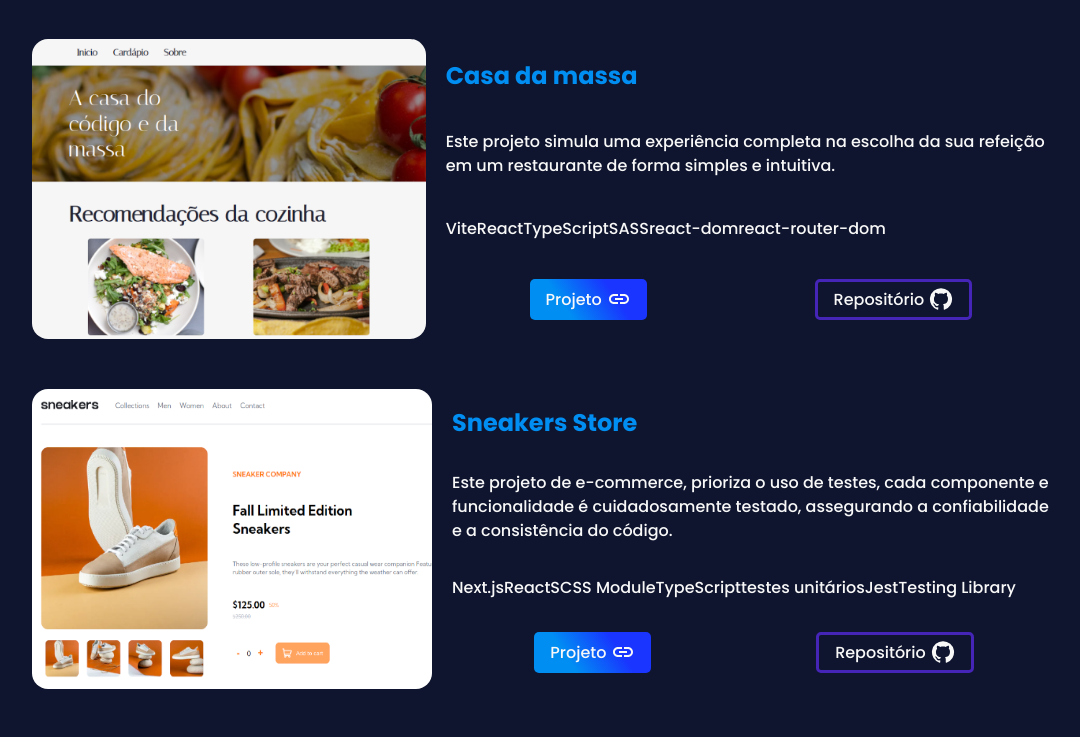
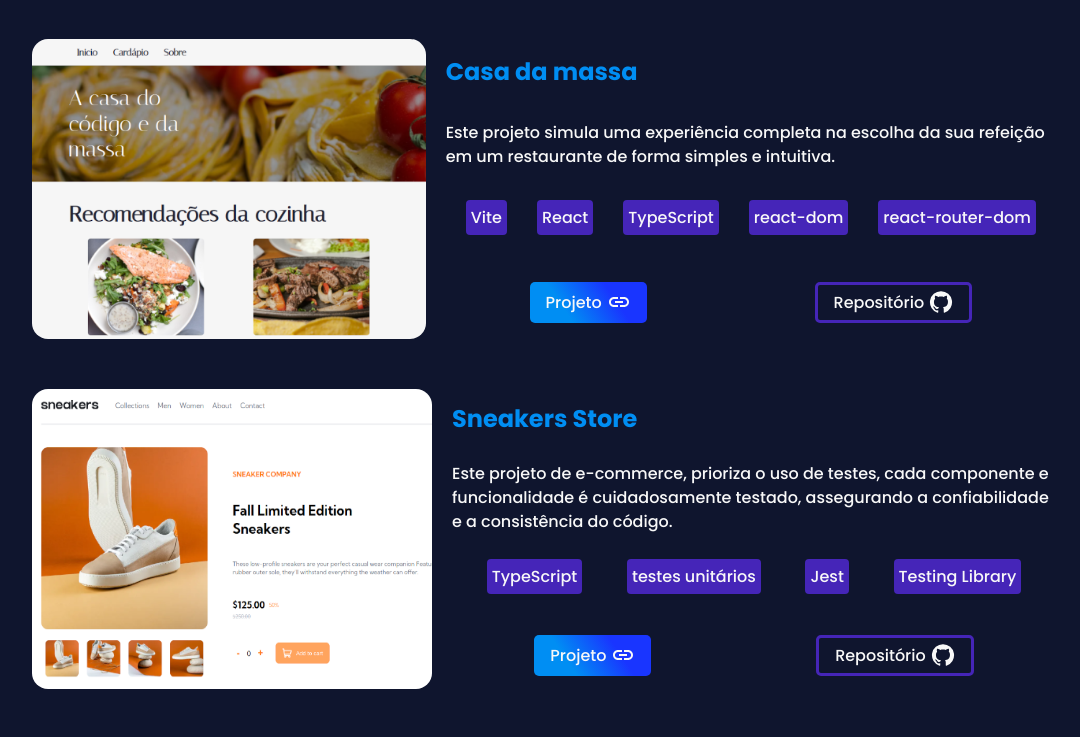
Before and after one commit to gabrielcarvalhogc/portifolio, a React (Vite) app: page / in a window 1280 px wide. Shown: the part 2156-2893 px from the top of the page, without its empty margins (96-1176 px from the left). Built offline with nearby package versions, Linux system fonts and the light colour scheme.

Commit message:
Style: tecnologies styles

```diff
--- a/package.json
+++ b/package.json
@@ -14,7 +14,6 @@
     "@emotion/styled": "^11.11.0",
     "@mui/icons-material": "^5.15.14",
     "@mui/material": "^5.15.14",
-    "framer-motion": "^10.16.4",
     "react": "^18.2.0",
     "react-dom": "^18.2.0",
     "react-slick": "^0.30.2",
--- a/src/components/Projects/Projects.module.scss
+++ b/src/components/Projects/Projects.module.scss
@@ -35,6 +35,20 @@
       .projectDescription {
         font-weight: 400;
         line-height: 1.5;
+      }
+
+      .tecnologies {
+        display: flex;
+        justify-content: space-evenly;
+        margin-bottom: 15px;
+        flex-wrap: wrap;
+        gap: 10px;
+
+        span {
+          background-color: $purple;
+          border-radius: 4px;
+          padding: 5px;
+        }
       }
 
       .projectLinks {
--- a/src/data/projetcs-data.ts
+++ b/src/data/projetcs-data.ts
@@ -15,7 +15,7 @@ export const ProjectsData = [
     img: "/thumb-mercado-pratico.png",
     title: "Mercado Pratico",
     description: "Uma aplicação React simplifica a compra de supermercado online, oferecendo uma interface intuitiva para navegar, com recursos de pesquisa e categorização, os usuários desfrutam de uma experiência personalizada e intuitiva.",
-    tecnologias: ["React","Typescript", "NextJS", "react-dom", "SASS", "UI Material"]
+    tecnologias: ["React","Typescript", "NextJS", "react-dom", "SASS"]
     ,
     links: {
       projectLink: "https://mercado-pratico.vercel.app/",
@@ -27,7 +27,7 @@ export const ProjectsData = [
     img: "/thumb-casa-da-massa.png",
     title: "Casa da massa",
     description: "Este projeto simula uma experiência completa na escolha da sua refeição em um restaurante de forma simples e intuitiva.",
-    tecnologias: ["Vite", "React", "TypeScript", "SASS","react-dom", "react-router-dom"],
+    tecnologias: ["Vite", "React", "TypeScript","react-dom", "react-router-dom"],
     links: {
       projectLink: "https://casa-da-massa.vercel.app/",
       githubLink: "https://github.com/gabrielcarvalhogc/Cardapio"
@@ -38,7 +38,7 @@ export const ProjectsData = [
     img: "/thumb-sneakers-store.png",
     title: "Sneakers Store",
     description: "Este projeto de e-commerce, prioriza o uso de testes, cada componente e funcionalidade é cuidadosamente testado, assegurando a confiabilidade e a consistência do código.",
-    tecnologias: ["Next.js","React","SCSS Module","TypeScript","testes unitários","Jest","Testing Library"],
+    tecnologias: ["TypeScript","testes unitários","Jest","Testing Library"],
     links: {
       projectLink: "https://sneakers-ecommerce-sand.vercel.app/",
       githubLink: "https://github.com/gabrielcarvalhogc/sneakers-ecommerce"
```
Also changed, not shown: 1 other file (tests, documents, lock files or other folders).
